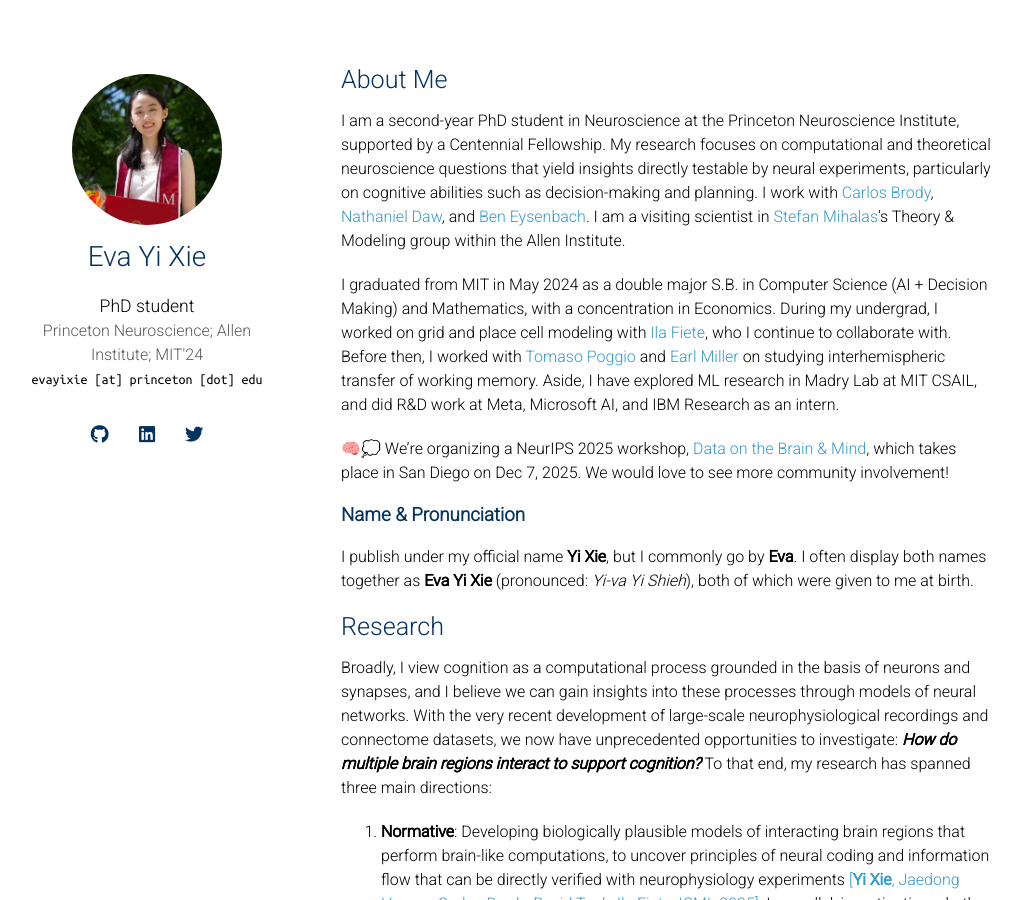
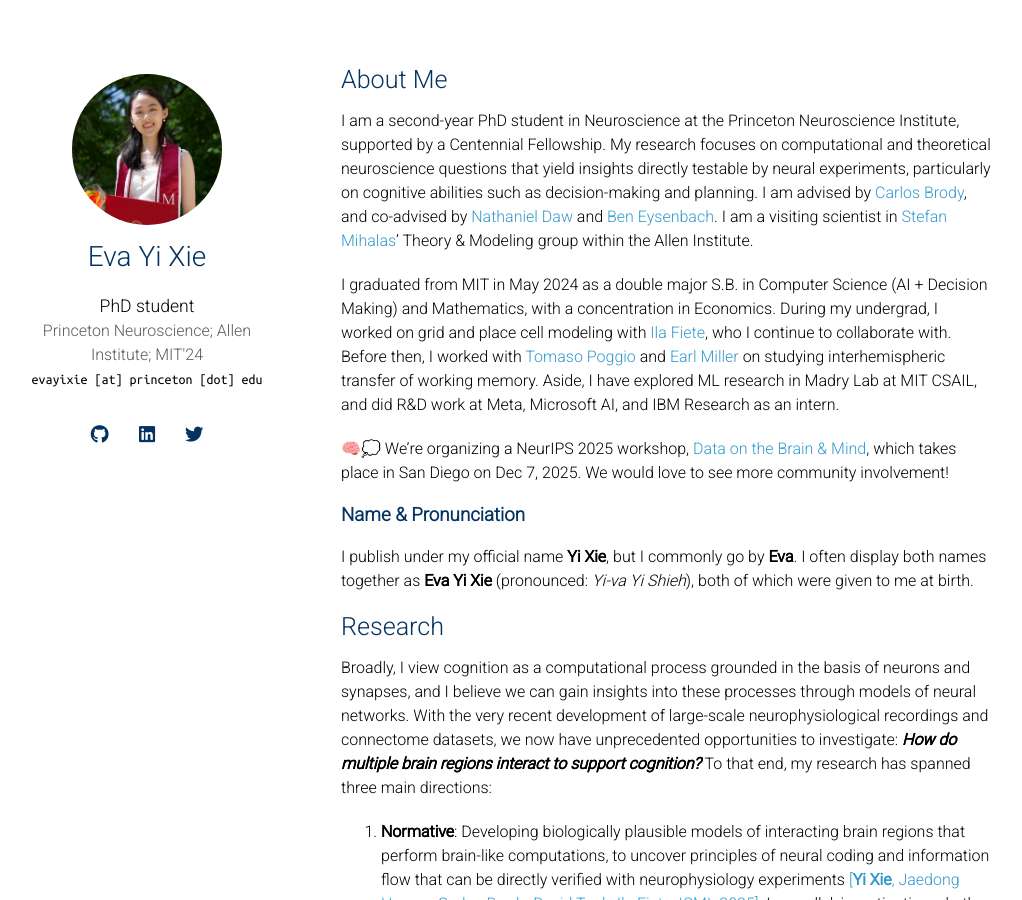
Before and after one commit to minzsiure/minzsiure.github.io, a Jekyll site: the page built from index.md, in a window 1280 px wide and 900 px high. Shown: the whole window, without its empty margins (129-1151 px from the left). Built offline with Jekyll 4.4.1, drawn with Linux system fonts in a browser that asks for light colours; nearby versions of some CDN libraries; a style sheet for code colours, icons or effects is not loaded; our own code applies the rules of GitHub Pages for plain Markdown files.

Commit message:
coadvise

```diff
--- a/index.md
+++ b/index.md
@@ -4,7 +4,7 @@
 
 ## About Me
 
-I am a second-year PhD student in Neuroscience at the Princeton Neuroscience Institute, supported by a Centennial Fellowship. My research focuses on computational and theoretical neuroscience questions that yield insights directly testable by neural experiments, particularly on cognitive abilities such as decision-making and planning. I work with <a href="https://pni.princeton.edu/people/carlos-brody" targert=_blank>Carlos Brody</a>, <a href="https://psychology.princeton.edu/people/nathaniel-daw" targert=_blank>Nathaniel Daw</a>, and <a href="https://ben-eysenbach.github.io/" targert=_blank>Ben Eysenbach</a>. I am a visiting scientist in <a href="https://alleninstitute.org/person/stefan-mihalas/" target=_blank> Stefan Mihalas</a>'s Theory & Modeling group within the Allen Institute.
+I am a second-year PhD student in Neuroscience at the Princeton Neuroscience Institute, supported by a Centennial Fellowship. My research focuses on computational and theoretical neuroscience questions that yield insights directly testable by neural experiments, particularly on cognitive abilities such as decision-making and planning. I am advised by <a href="https://pni.princeton.edu/people/carlos-brody" targert=_blank>Carlos Brody</a>, and co-advised by <a href="https://psychology.princeton.edu/people/nathaniel-daw" targert=_blank>Nathaniel Daw</a> and <a href="https://ben-eysenbach.github.io/" targert=_blank>Ben Eysenbach</a>. I am a visiting scientist in <a href="https://alleninstitute.org/person/stefan-mihalas/" target=_blank> Stefan Mihalas</a>' Theory & Modeling group within the Allen Institute.
 
  I graduated from MIT in May 2024 as a double major S.B. in Computer Science (AI + Decision Making) and Mathematics, with a concentration in Economics. During my undergrad, I worked on grid and place cell modeling with <a href="https://fietelab.mit.edu/people/" target=_blank>Ila Fiete</a>, who I continue to collaborate with. Before then, I worked with <a href="https://mcgovern.mit.edu/profile/tomaso-poggio/" target=_blank>Tomaso Poggio</a> and <a href="https://ekmillerlab.mit.edu/earl-miller/" target=_blank>Earl Miller</a> on studying interhemispheric transfer of working memory. Aside, I have explored ML research in Madry Lab at MIT CSAIL, and did R&D work at Meta, Microsoft AI, and IBM Research as an intern. <br>
 
```
